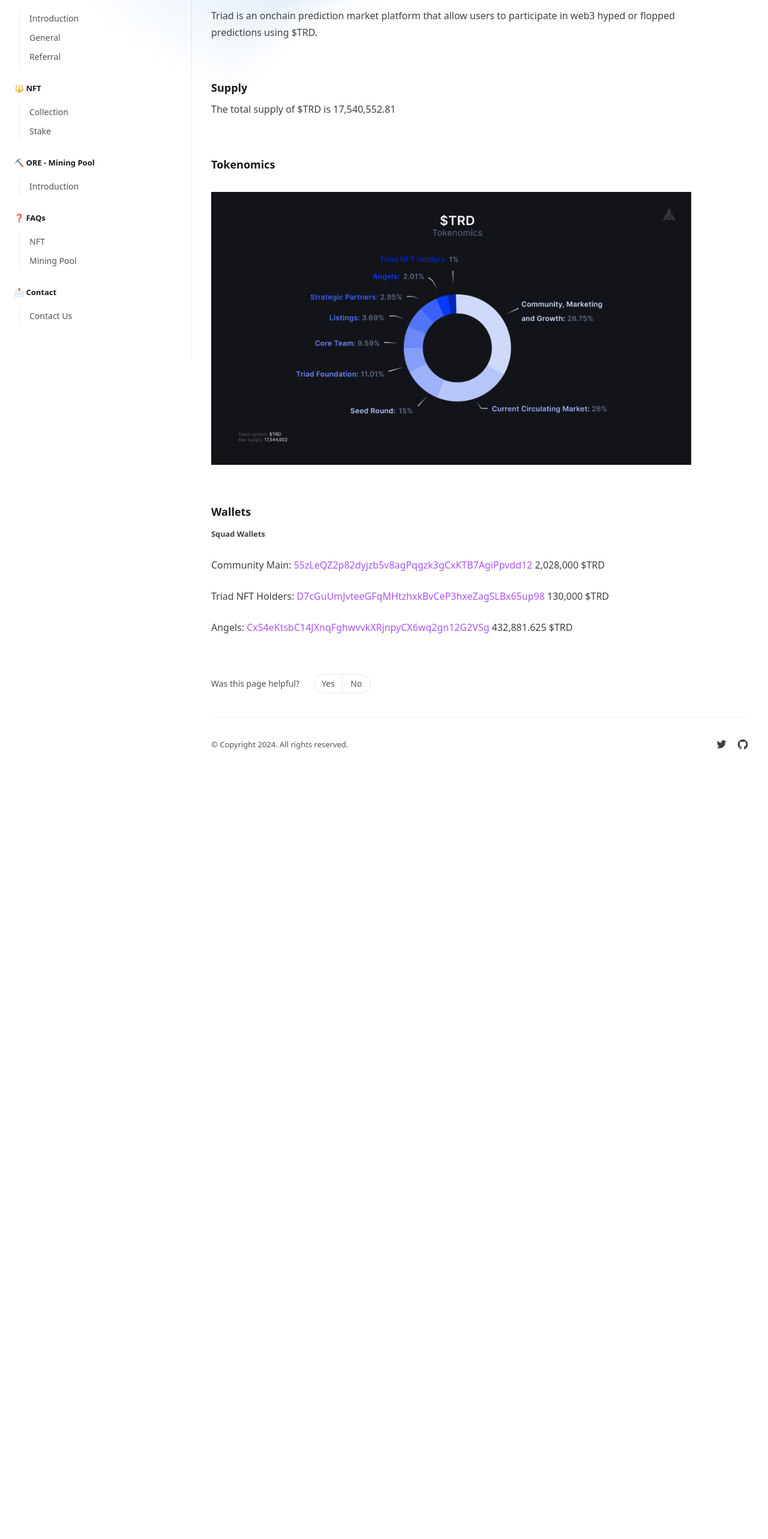
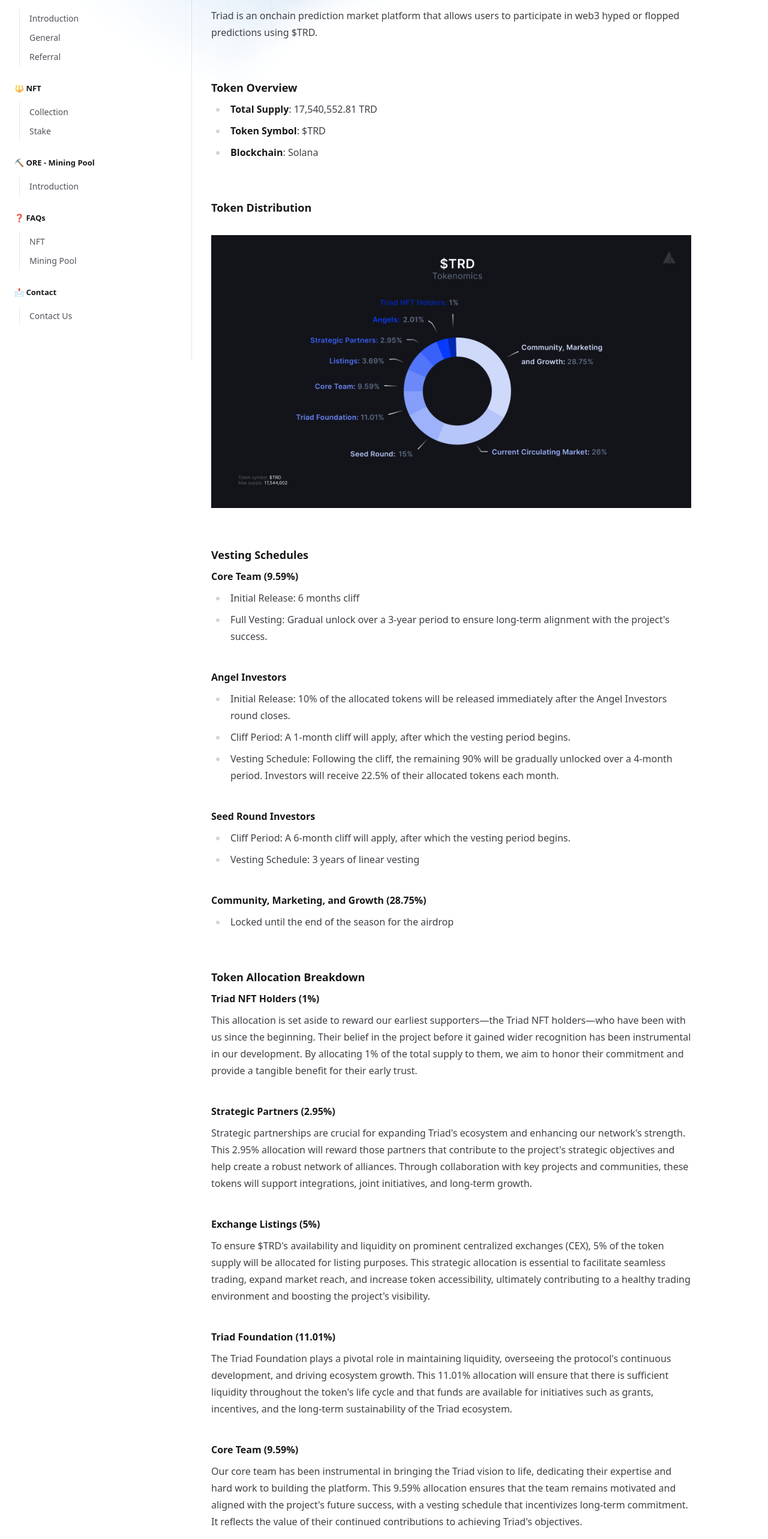
Before and after one commit to triadxyz/docs, a Next.js app: page /tokenomics in a window 1280 px wide. Shown: the part 200-2766 px from the top of the page at 60% size. Before the commit the page ends 1517 px from the top, so only its background shows below. Built offline with nearby package versions, Linux system fonts and the light colour scheme.

Commit message:
add more details

```diff
--- a/src/pages/tokenomics.mdx
+++ b/src/pages/tokenomics.mdx
@@ -4,24 +4,78 @@ export const description = 'Tokenomics'
 
 ## What is Triad?
 
-Triad is an onchain prediction market platform that allow users to participate in web3 hyped or flopped predictions using $TRD.
+Triad is an onchain prediction market platform that allows users to participate in web3 hyped or flopped predictions using $TRD.
 
-## Supply
+## Token Overview
 
-The total supply of $TRD is 17,540,552.81
+- **Total Supply**: 17,540,552.81 TRD
+- **Token Symbol**: $TRD
+- **Blockchain**: Solana
 
-## Tokenomics
+## Token Distribution
 
 ![TRD Distribution](/images/trd-tokenomics.png)
 
-## Wallets
+## Vesting Schedules
 
-<small>
-  <b>Squad Wallets</b>
-</small>
+### Core Team (9.59%)
 
-Community Main: [55zLeQZ2p82dyjzb5v8agPqgzk3gCxKTB7AgiPpvdd12](https://solscan.io/address/55zLeQZ2p82dyjzb5v8agPqgzk3gCxKTB7AgiPpvdd12) 2,028,000 $TRD
+- Initial Release: 6 months cliff
+- Full Vesting: Gradual unlock over a 3-year period to ensure long-term alignment with the project's success.
 
-Triad NFT Holders: [D7cGuUmJvteeGFqMHtzhxkBvCeP3hxeZagSLBx65up98](https://solscan.io/address/D7cGuUmJvteeGFqMHtzhxkBvCeP3hxeZagSLBx65up98) 130,000 $TRD
+### Angel Investors
 
-Angels: [CxS4eKtsbC14JXnqFghwvvkXRjnpyCX6wq2gn12G2VSg](https://solscan.io/address/CxS4eKtsbC14JXnqFghwvvkXRjnpyCX6wq2gn12G2VSg) 432,881.625 $TRD
+- Initial Release: 10% of the allocated tokens will be released immediately after the Angel Investors round closes.
+- Cliff Period: A 1-month cliff will apply, after which the vesting period begins.
+- Vesting Schedule: Following the cliff, the remaining 90% will be gradually unlocked over a 4-month period. Investors will receive 22.5% of their allocated tokens each month.
+
+### Seed Round Investors
+
+- Cliff Period: A 6-month cliff will apply, after which the vesting period begins.
+- Vesting Schedule: 3 years of linear vesting
+
+### Community, Marketing, and Growth (28.75%)
+
+- Locked until the end of the season for the airdrop
+
+## Token Allocation Breakdown
+
+### Triad NFT Holders (1%)
+
+This allocation is set aside to reward our earliest supporters—the Triad NFT holders—who have been with us since the beginning. Their belief in the project before it gained wider recognition has been instrumental in our development. By allocating 1% of the total supply to them, we aim to honor their commitment and provide a tangible benefit for their early trust.
+
+### Strategic Partners (2.95%)
+
+Strategic partnerships are crucial for expanding Triad's ecosystem and enhancing our network's strength. This 2.95% allocation will reward those partners that contribute to the project's strategic objectives and help create a robust network of alliances. Through collaboration with key projects and communities, these tokens will support integrations, joint initiatives, and long-term growth.
+
+### Exchange Listings (5%)
+
+To ensure $TRD's availability and liquidity on prominent centralized exchanges (CEX), 5% of the token supply will be allocated for listing purposes. This strategic allocation is essential to facilitate seamless trading, expand market reach, and increase token accessibility, ultimately contributing to a healthy trading environment and boosting the project's visibility.
+
+### Triad Foundation (11.01%)
+
+The Triad Foundation plays a pivotal role in maintaining liquidity, overseeing the protocol's continuous development, and driving ecosystem growth. This 11.01% allocation will ensure that there is sufficient liquidity throughout the token's life cycle and that funds are available for initiatives such as grants, incentives, and the long-term sustainability of the Triad ecosystem.
+
+### Core Team (9.59%)
+
+Our core team has been instrumental in bringing the Triad vision to life, dedicating their expertise and hard work to building the platform. This 9.59% allocation ensures that the team remains motivated and aligned with the project's future success, with a vesting schedule that incentivizes long-term commitment. It reflects the value of their continued contributions to achieving Triad's objectives.
+
+### Community, Marketing, and Growth (28.75%)
+
+This is the largest allocation, dedicated to fueling the growth and expansion of Triad. The 28.75% portion will fund user engagement initiatives, marketing campaigns, community rewards, and strategic growth efforts to enhance the platform's adoption. It will also be used to onboard new users and drive awareness, ensuring Triad's presence in the broader blockchain ecosystem. As part of our growth strategy, we will conduct an airdrop featuring the "Tridents" – our new rewards system linked to Season Points. This airdrop will incentivize community participation and engagement, further aligning user interests with the success of Triad.
+
+## Official Wallets
+
+### Squad Wallets
+
+- Community Main: [55zLeQZ2p82dyjzb5v8agPqgzk3gCxKTB7AgiPpvdd12](https://solscan.io/address/55zLeQZ2p82dyjzb5v8agPqgzk3gCxKTB7AgiPpvdd12)
+
+  - Balance: 2,028,000 $TRD
+
+- Triad NFT Holders: [D7cGuUmJvteeGFqMHtzhxkBvCeP3hxeZagSLBx65up98](https://solscan.io/address/D7cGuUmJvteeGFqMHtzhxkBvCeP3hxeZagSLBx65up98)
+
+  - Balance: 130,000 $TRD
+
+- Angels: [CxS4eKtsbC14JXnqFghwvvkXRjnpyCX6wq2gn12G2VSg](https://solscan.io/address/CxS4eKtsbC14JXnqFghwvvkXRjnpyCX6wq2gn12G2VSg)
+
+  - Balance: 432,881.625 $TRD
```
